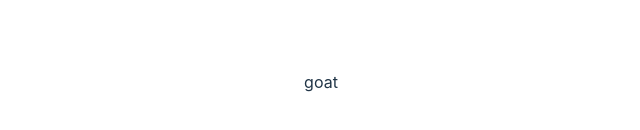
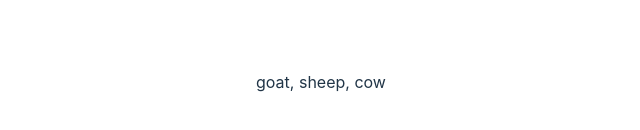
Before and after one commit to lartiorkorLartey/devOps-task-2, a React (Vite) app: page / in a window 1280 px wide. Shown: the part 318-448 px from the top of the page, without its empty margins (319-959 px from the left). Built offline with nearby package versions, Linux system fonts and the light colour scheme.

Commit message:
chore: make changes to paragraph

```diff
--- a/src/App.jsx
+++ b/src/App.jsx
@@ -2,7 +2,7 @@ import './App.css'
 
 function App() {
   return (
-    <p>goat</p>
+    <p>goat, sheep, cow</p>
 
   )
 }
```
